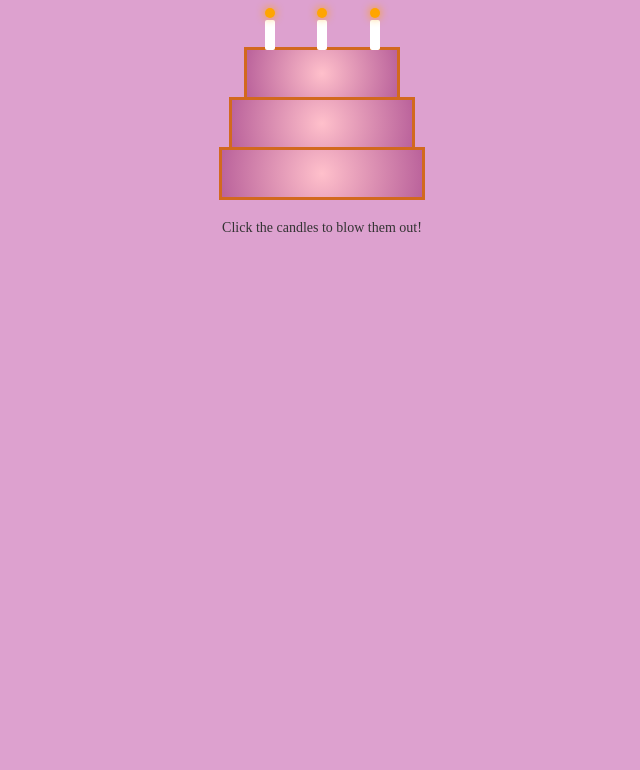
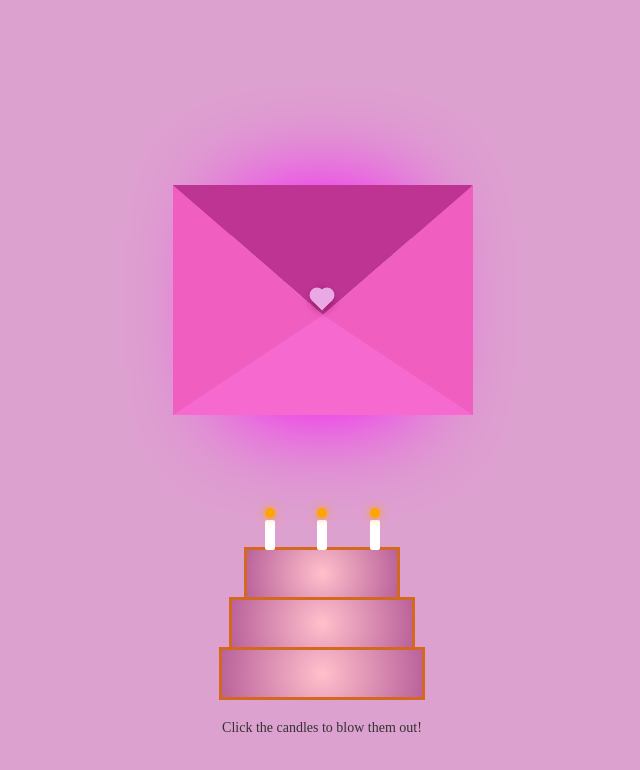
Before and after one commit to ninikurashvili10/birthday, a plain HTML site: page index.html in a window 1280 px wide. Shown: the whole page, without its empty margins (318-958 px from the left). Drawn offline with Linux system fonts and the light colour scheme.

Commit message:
Update index.html

```diff
--- a/index.html
+++ b/index.html
@@ -9,6 +9,23 @@
   <body>
     <!-- <img src="./images-removebg-preview.png" alt=""> -->
 
+    <div class="container">
+      <div class="envelope-wrapper">
+        <div class="envelope">
+          <div class="letter">
+            <div class="text">
+              <strong>Dear Salome</strong>
+              <p>happiest birthday</p>
+              <p>from your favorite sisters</p>
+              <p>wish u all the best</p>
+              <p>bisous bisous</p>
+            </div>
+          </div>
+        </div>
+        <div class="heart"></div>
+      </div>
+    </div>
+</div>
 <div class="cake-container">
     <div class="cake">
       <div class="layer top"></div>
@@ -29,6 +46,13 @@
     <p class="message">Click the candles to blow them out!</p>
   </div>
     <script>
+      const envelope = document.querySelector(".envelope-wrapper");
+      const letter = document.querySelector(".letter");
+
+
+      envelope.addEventListener("click", () => {
+        envelope.classList.toggle("flap");
+      });
       const candles = document.querySelectorAll('.candle');
 candles.forEach((candle) => {
   candle.addEventListener('click', () => {
```
